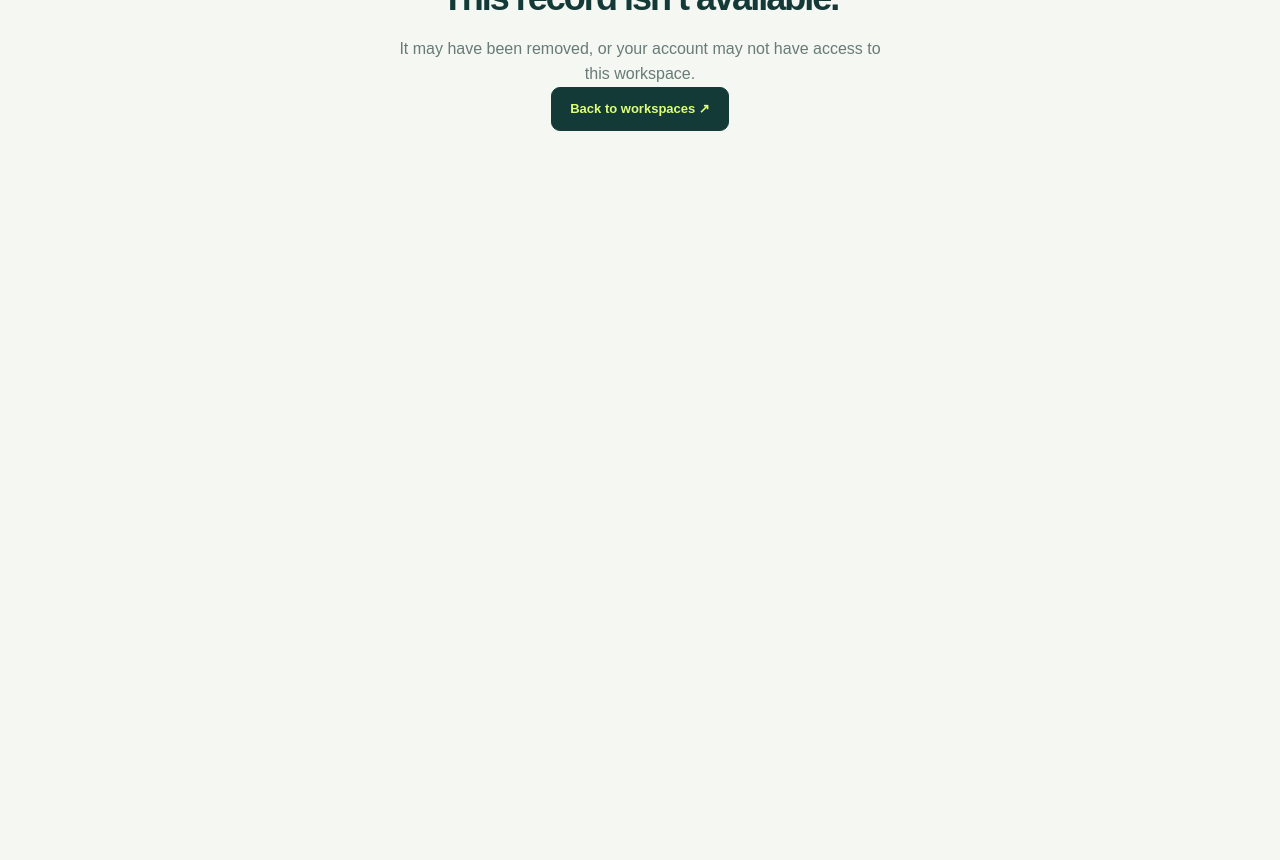
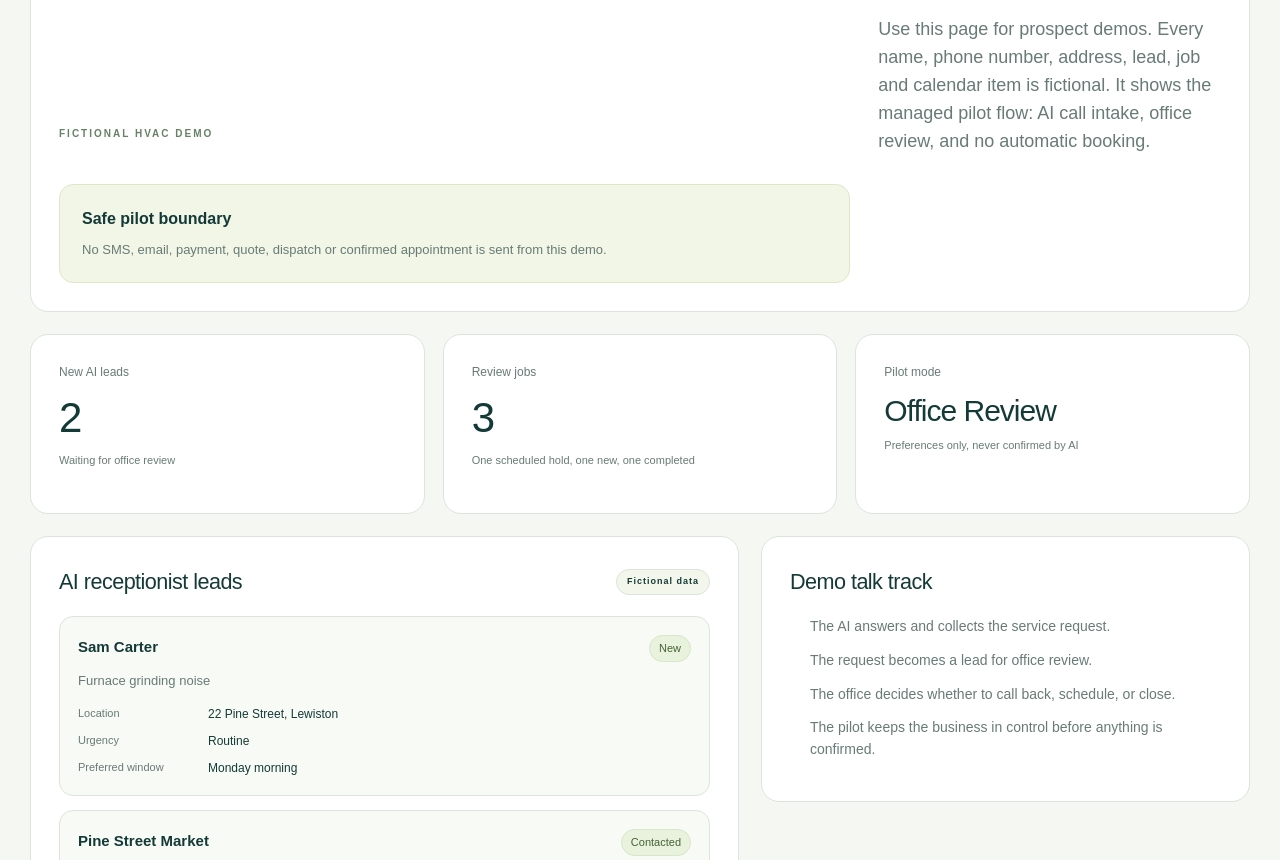
Before and after one commit to nextgenerationpropertyservices-create/cevanta-ai-receptionist, a Next.js app: page /demo-dashboard in a window 1280 px wide. Before the commit this address had no page. Shown: the part 280-1140 px from the top of the page. Before the commit the page ends 800 px from the top, so only its background shows below. Built offline with nearby package versions, Linux system fonts and the light colour scheme.

Commit message:
Add fictional demo dashboard

```diff
--- /dev/null
+++ b/src/app/demo-dashboard/page.tsx
@@ -0,0 +1,98 @@
+const leads = [
+  { name: 'Sam Carter', issue: 'Furnace grinding noise', location: '22 Pine Street, Lewiston', urgency: 'Routine', window: 'Monday morning', status: 'New' },
+  { name: 'Pine Street Market', issue: 'AC blowing warm air', location: '118 Main Street, Auburn', urgency: 'Today', window: 'Today if possible', status: 'Contacted' },
+  { name: 'Casey Morgan', issue: 'Fall tune-up request', location: 'Lisbon area', urgency: 'Routine', window: 'Next Wednesday afternoon', status: 'New' },
+];
+
+const jobs = [
+  { title: 'Review Pine Street Market cooling request', status: 'Scheduled hold', date: 'Tue Oct 13, 10:00 AM', note: 'Office reviews availability before confirming.' },
+  { title: 'Office review: furnace grinding noise', status: 'New', date: 'Not scheduled', note: 'Lead captured by AI, waiting for office decision.' },
+  { title: 'Completed demo maintenance visit', status: 'Completed', date: 'Fri Oct 9, 9:00 AM', note: 'Fictional history item for showing job records.' },
+];
+
+const setupItems = [
+  'Services: no heat, AC repair, maintenance and tune-ups',
+  'Hours: Monday–Thursday 8 AM–5 PM, Friday 8 AM–3 PM',
+  'Rule: AI captures preferred windows only; office confirms appointments',
+  'Escalation: office review first, urgent safety review second',
+];
+
+export default function DemoDashboard() {
+  return (
+    <main className="demo-dashboard" aria-labelledby="demo-title">
+      <section className="demo-hero panel">
+        <span className="eyebrow">FICTIONAL HVAC DEMO</span>
+        <div>
+          <h1 id="demo-title">Northstar HVAC Demo Dashboard</h1>
+          <p className="lede">Use this page for prospect demos. Every name, phone number, address, lead, job and calendar item is fictional. It shows the managed pilot flow: AI call intake, office review, and no automatic booking.</p>
+        </div>
+        <div className="demo-safe-card">
+          <strong>Safe pilot boundary</strong>
+          <p>No SMS, email, payment, quote, dispatch or confirmed appointment is sent from this demo.</p>
+        </div>
+      </section>
+
+      <section className="demo-stats" aria-label="Demo summary">
+        <article className="panel stat"><span>New AI leads</span><strong>2</strong><p>Waiting for office review</p></article>
+        <article className="panel stat"><span>Review jobs</span><strong>3</strong><p>One scheduled hold, one new, one completed</p></article>
+        <article className="panel stat"><span>Pilot mode</span><strong className="role-value">Office review</strong><p>Preferences only, never confirmed by AI</p></article>
+      </section>
+
+      <section className="split-layout demo-grid">
+        <div className="panel">
+          <div className="section-heading"><h2>AI receptionist leads</h2><span className="pill">Fictional data</span></div>
+          <div className="demo-card-list">
+            {leads.map((lead) => (
+              <article className="demo-record" key={lead.name}>
+                <div><strong>{lead.name}</strong><span>{lead.status}</span></div>
+                <p>{lead.issue}</p>
+                <dl>
+                  <div><dt>Location</dt><dd>{lead.location}</dd></div>
+                  <div><dt>Urgency</dt><dd>{lead.urgency}</dd></div>
+                  <div><dt>Preferred window</dt><dd>{lead.window}</dd></div>
+                </dl>
+              </article>
+            ))}
+          </div>
+        </div>
+
+        <aside className="panel demo-script-card">
+          <h2>Demo talk track</h2>
+          <ol>
+            <li>The AI answers and collects the service request.</li>
+            <li>The request becomes a lead for office review.</li>
+            <li>The office decides whether to call back, schedule, or close.</li>
+            <li>The pilot keeps the business in control before anything is confirmed.</li>
+          </ol>
+        </aside>
+      </section>
+
+      <section className="split-layout demo-grid">
+        <div className="panel">
+          <div className="section-heading"><h2>Jobs and calendar preview</h2><span className="pill">Office controlled</span></div>
+          <div className="demo-card-list">
+            {jobs.map((job) => (
+              <article className="demo-record" key={job.title}>
+                <div><strong>{job.title}</strong><span>{job.status}</span></div>
+                <p>{job.note}</p>
+                <dl><div><dt>Calendar</dt><dd>{job.date}</dd></div></dl>
+              </article>
+            ))}
+          </div>
+        </div>
+
+        <aside className="panel">
+          <h2>Setup snapshot</h2>
+          <ul className="demo-check-list">
+            {setupItems.map((item) => <li key={item}>{item}</li>)}
+          </ul>
+        </aside>
+      </section>
+
+      <section className="panel demo-close">
+        <h2>How to close the demo</h2>
+        <p>“This first pilot is simple: the AI captures calls and organizes them for your office. Your team reviews every request before anything is confirmed. Setup is $497, then $297 per month.”</p>
+      </section>
+    </main>
+  );
+}
```
Also changed, not shown: src/app/globals.css, 5 other files (tests, documents, lock files or other folders).
